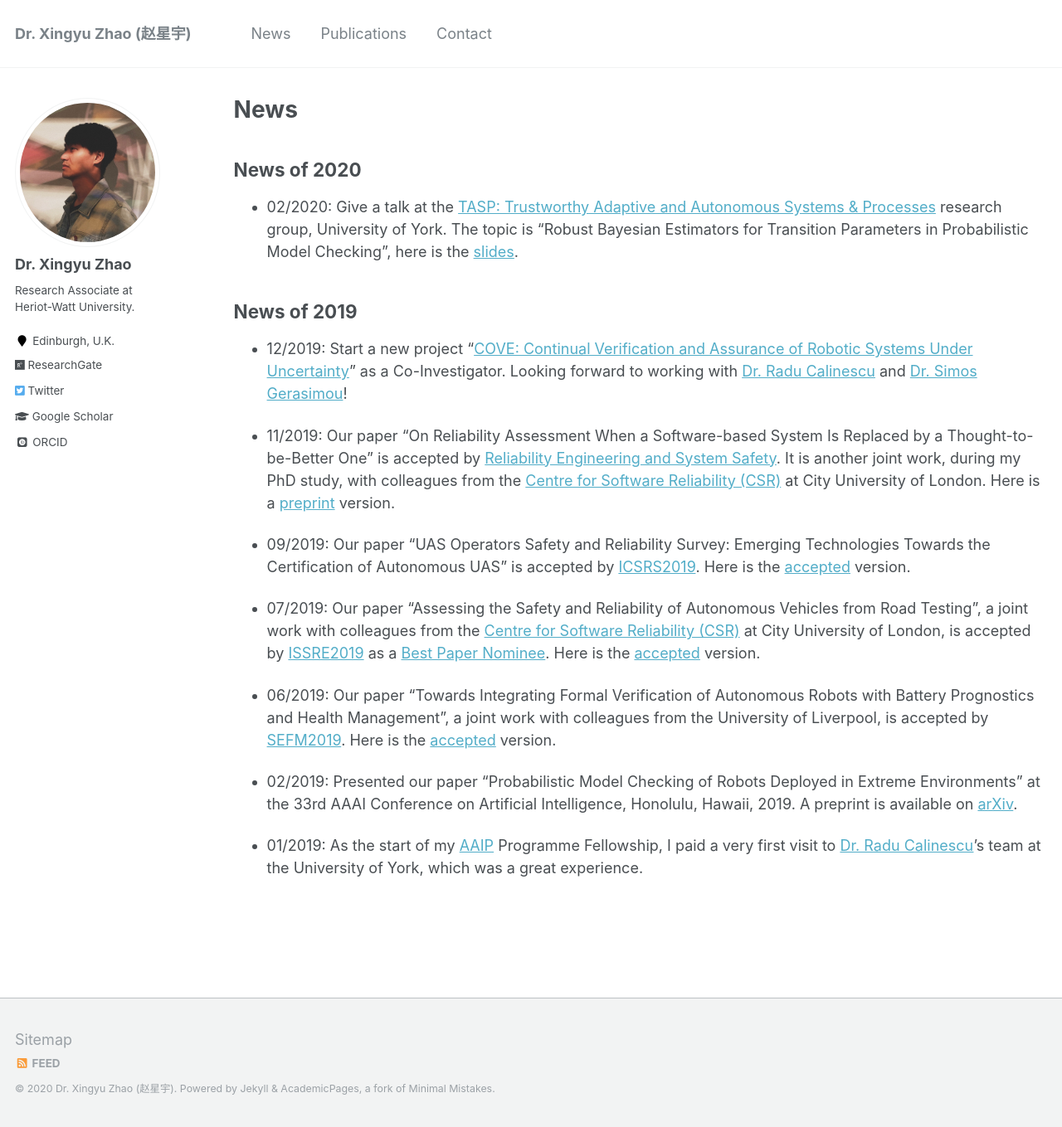
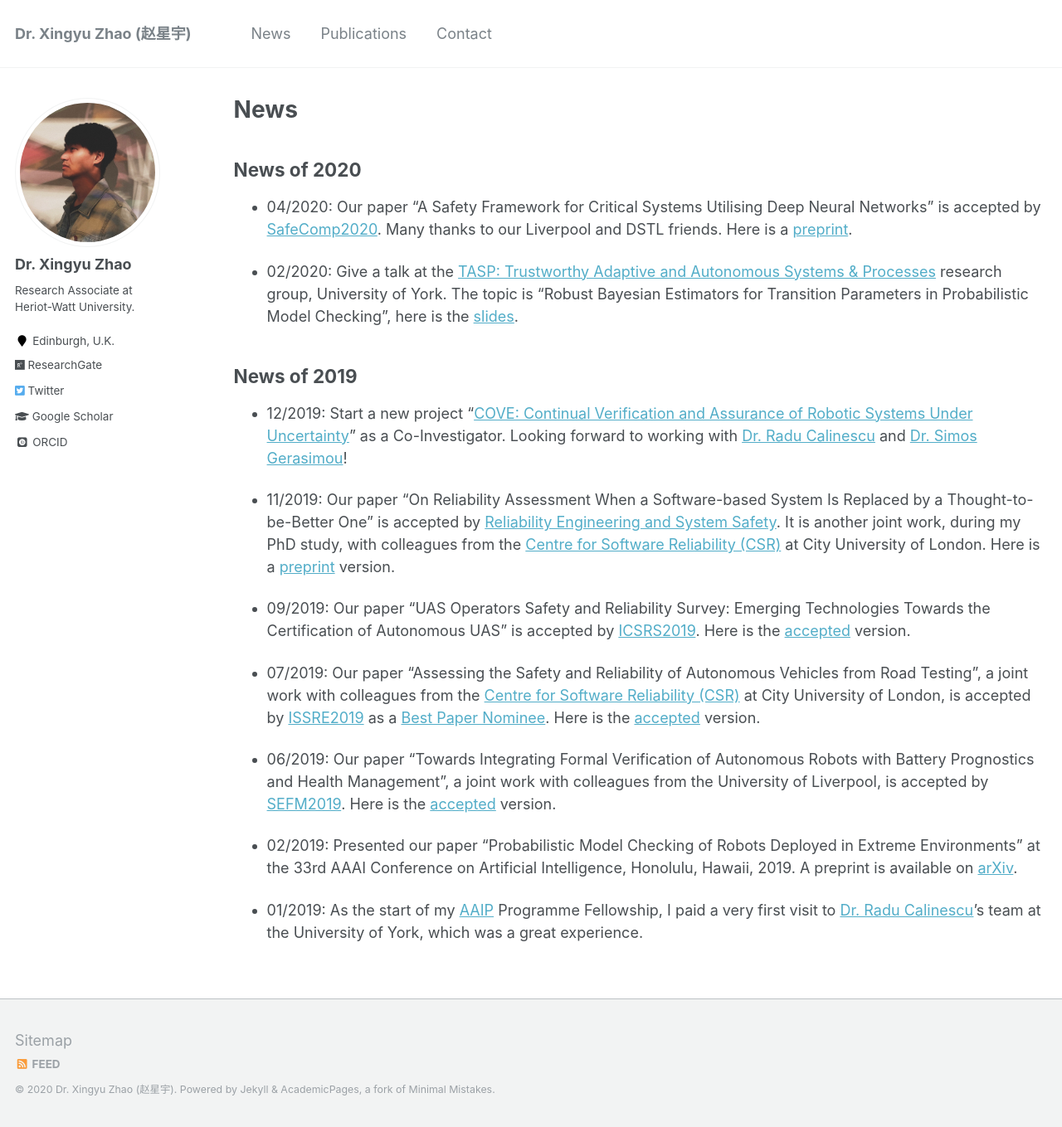
Before and after one commit to x-y-zhao/x-y-zhao.github.io, a Jekyll site: the page built from _pages/news.md, in a window 1280 px wide and 1359 px high. Shown: the whole window at 83% size. Built offline with Jekyll 4.4.1, drawn with Linux system fonts in a browser that asks for light colours; some web fonts are replaced.

Commit message:
Update news.md

```diff
--- a/_pages/news.md
+++ b/_pages/news.md
@@ -9,6 +9,8 @@ redirect_from:
 
 {% include base_path %}
 ## News of 2020
+
+* 04/2020: Our paper "A Safety Framework for Critical Systems Utilising Deep Neural Networks" is accepted by [SafeComp2020](http://safecomp2020.di.fc.ul.pt/). Many thanks to our Liverpool and DSTL friends. Here is a [preprint](https://arxiv.org/pdf/2003.05311.pdf).
 
 * 02/2020: Give a talk at the [TASP: Trustworthy Adaptive and Autonomous Systems & Processes](https://www.cs.york.ac.uk/tasp/) research group, University of York. The topic is "Robust Bayesian Estimators for Transition Parameters in Probabilistic Model Checking", here is the [slides](https://x-y-zhao.github.io/files/XZ_AAIP_presentation_AAAI2019.pdf).
 
```
